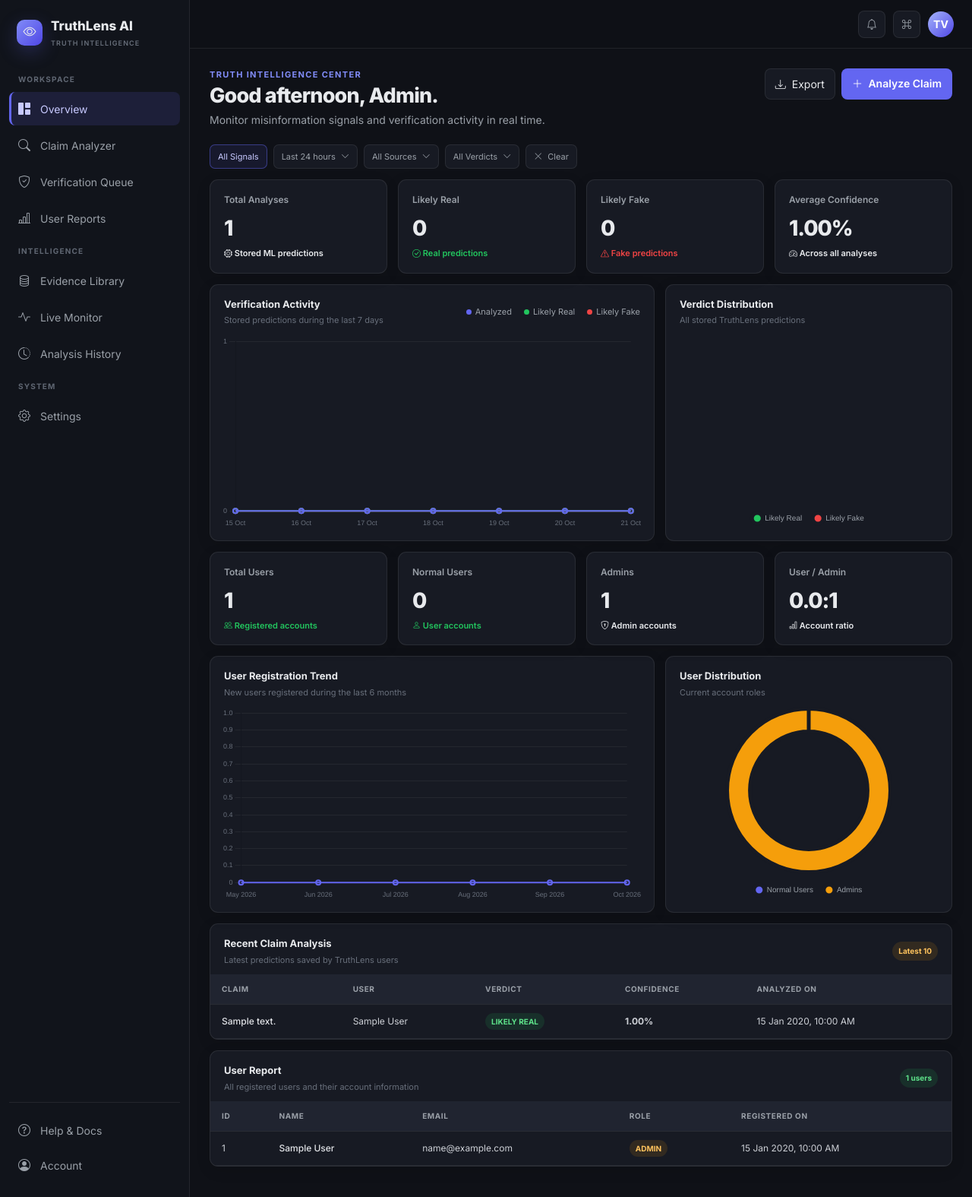
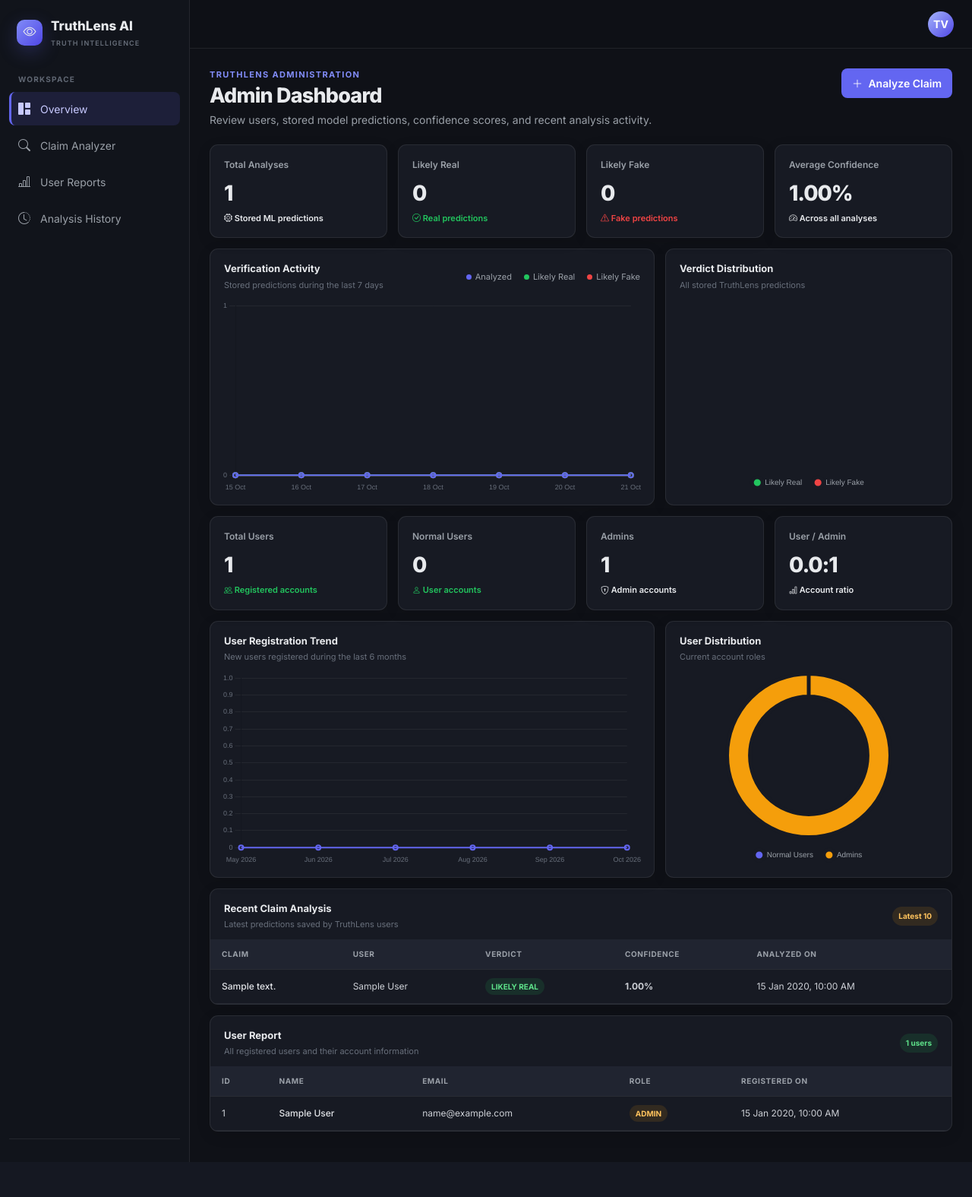
Before and after one commit to tirthvisani/truthlens, a Flask app: page /admin/dashboard in a window 1280 px wide. Shown: the whole page at 76% size. After the commit the page ends 1529 px from the top, so only its background shows below. Run offline with Flask 3, Linux system fonts and the light colour scheme; the visitor is signed in with stand-in values (Sample User, id 1); tables that the repository leaves empty hold one stand-in row (values such as "Sample post"); a map, chart or similar area stays blank.

Commit message:
Remove placeholder admin controls and clarify dashboard copy

```diff
--- a/templates/admin.html
+++ b/templates/admin.html
@@ -84,17 +84,9 @@
     <div class="nav-title">Workspace</div>
     <a class="nav-link active" href="#"><i class="bi bi-grid-1x2-fill"></i><span>Overview</span></a>
     <a class="nav-link" href="{{ url_for('home') }}#analyze"><i class="bi bi-search"></i><span>Claim Analyzer</span></a>
-    <a class="nav-link" href="#"><i class="bi bi-shield-check"></i><span>Verification Queue</span></a>
     <a class="nav-link" href="#userReport"><i class="bi bi-bar-chart-line"></i><span>User Reports</span></a>
-    <div class="nav-title">Intelligence</div>
-    <a class="nav-link" href="#"><i class="bi bi-database"></i><span>Evidence Library</span></a>
-    <a class="nav-link" href="#"><i class="bi bi-activity"></i><span>Live Monitor</span></a>
     <a class="nav-link" href="#analysisHistory"><i class="bi bi-clock-history"></i><span>Analysis History</span></a>
-    <div class="nav-title">System</div>
-    <a class="nav-link" href="#"><i class="bi bi-gear"></i><span>Settings</span></a>
     <div class="sidebar-bottom">
-      <a class="nav-link" href="#"><i class="bi bi-question-circle"></i><span>Help & Docs</span></a>
-      <a class="nav-link" href="#"><i class="bi bi-person-circle"></i><span>Account</span></a>
     </div>
   </aside>
 
@@ -103,26 +95,18 @@
     <!-- <div class="header-title">Overview</div>
     <div class="search"><i class="bi bi-search"></i><input id="globalSearch" placeholder="Search claims, sources, analyses..."></div> -->
     <div class="header-actions">
-      <button class="icon-btn" onclick="showToast('No new critical alerts')"><i class="bi bi-bell"></i></button>
-      <button class="icon-btn" onclick="showToast('Command palette ready')"><i class="bi bi-command"></i></button>
       <div class="avatar">TV</div>
     </div>
   </header>
 
   <main>
     <div class="page-head">
-      <div><div class="eyebrow">Truth Intelligence Center</div><h1>Good afternoon, Admin.</h1><p class="subtitle">Monitor misinformation signals and verification activity in real time.</p></div>
+      <div><div class="eyebrow">TruthLens Administration</div><h1>Admin Dashboard</h1><p class="subtitle">Review users, stored model predictions, confidence scores, and recent analysis activity.</p></div>
       <div class="actions d-flex gap-2">
-        <button class="btn-dark-custom" onclick="showToast('Dashboard export prepared')"><i class="bi bi-download me-1"></i> Export</button>
         <a class="btn-primary-custom text-decoration-none" href="{{ url_for('home') }}#analyze"><i class="bi bi-plus-lg me-1"></i> Analyze Claim</a>
       </div>
     </div>
 
-    <div class="filterbar">
-      <button class="filter active">All Signals</button><button class="filter">Last 24 hours <i class="bi bi-chevron-down ms-1"></i></button>
-      <button class="filter">All Sources <i class="bi bi-chevron-down ms-1"></i></button><button class="filter">All Verdicts <i class="bi bi-chevron-down ms-1"></i></button>
-      <button class="filter" onclick="showToast('Filters cleared')"><i class="bi bi-x-lg me-1"></i> Clear</button>
-    </div>
 
     <section class="kpi-grid" id="analysisReport">
       <div class="card-dark kpi">
```
